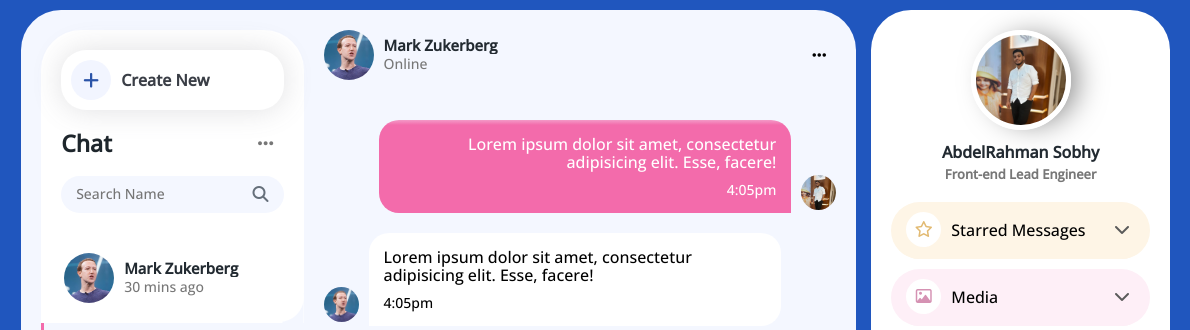
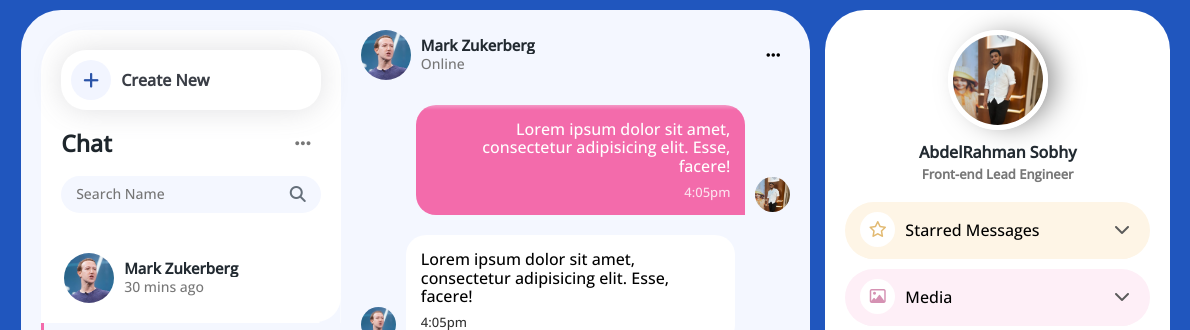
Before and after one commit to abdoSobhy1/Chat-App, a plain HTML site: page index.html in a window 1280 px wide. Shown: the top 330 px of the page, 90-1280 px from the left. Drawn offline with nearby package versions, Linux system fonts and the light colour scheme.

Commit message:
Update style.css

```diff
--- a/css/style.css
+++ b/css/style.css
@@ -118,7 +118,7 @@ body {
 }
 
 .app .chat-info {
-    width: 26%;
+    width: 30%;
     background-color: white;
     padding: 20px;
     overflow-y: hidden;
@@ -127,7 +127,7 @@ body {
 .app .chats .chat-menu {
     border-radius: 40px;
     height: 100%;
-    width: 33%;
+    width: 40%;
     background-color: white;
     padding: 20px;
     /* box-shadow: rgba(0, 0, 0, 0.2) 12px 0px 30px -16px; */
@@ -314,7 +314,7 @@ body {
     position: absolute;
     width: 100%;
     height: 100%;
-    bottom: -90%;
+    bottom: -60%;
     background-image: linear-gradient(to bottom, #f4f7ff 70%, transparent);
     z-index: -1;
 }
@@ -356,7 +356,7 @@ body {
     display: flex;
     flex-direction: column;
     gap: 20px;
-    margin-top: 30px;
+    margin-top: 10px;
     overflow-y: auto;
 }
 
@@ -368,7 +368,7 @@ body {
 }
 
 .app .chats .chat .messages-container>div:first-of-type {
-    margin-top: 10px;
+    margin-top: 15px;
 }
 
 .app .chats .chat .messages-container>div:last-of-type {
@@ -420,7 +420,9 @@ body {
 }
 
 .app .chats .chat .messages-container .message .time {
-    font-size: 14px;
+    font-size: 13px;
+    user-select: none;
+    opacity: 0.8;
 }
 
 .app .chats .chat .messages-input {
```
